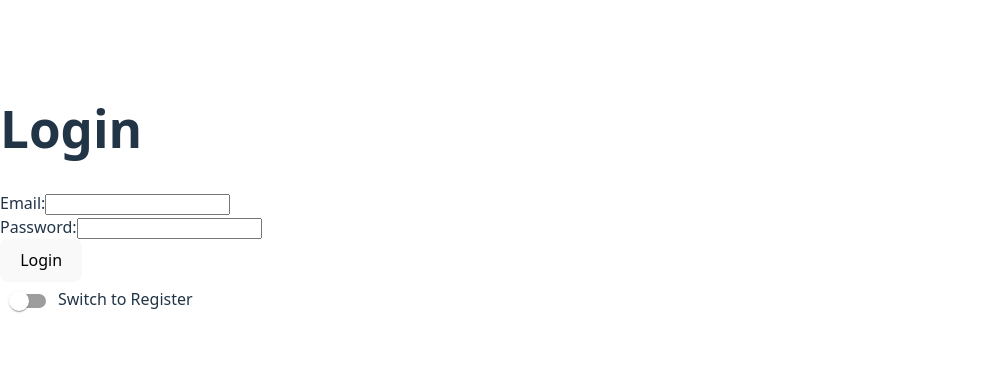
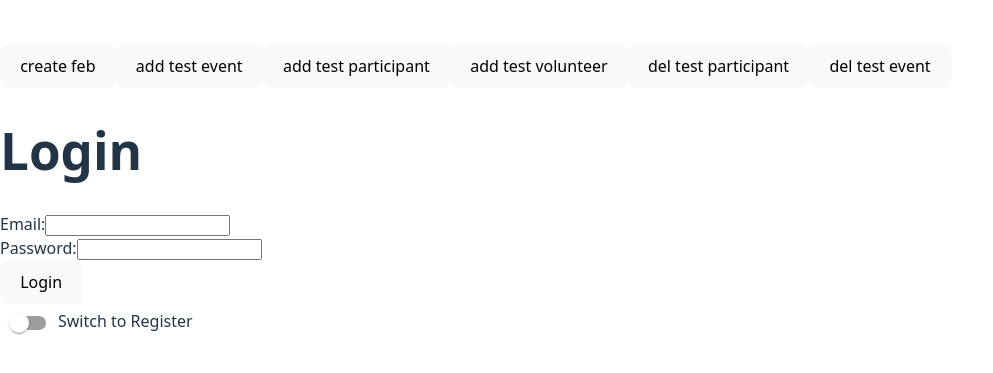
Before and after one commit to Joshua-Seah/H4G-2026, a React (Vite) app: page / in a window 1280 px wide. Shown: the part 207-580 px from the top of the page, without its empty margins (0-993 px from the left). Built offline with nearby package versions, Linux system fonts and the light colour scheme; no server answers.

Commit message:
Implement GSheet functions

```diff
--- a/src/CalendarPage.jsx
+++ b/src/CalendarPage.jsx
@@ -27,7 +27,7 @@ function CalendarPage() {
         setSelectedDate(date);
         setSelectedEvent(null); //refresh event selection
 
-        const formattedDate = date.toLocaleDateString(); //date is in YYYY-MM-DD
+        const formattedDate = date.toLocaleDateString('en-CA'); //date is in YYYY-MM-DD
         console.log(formattedDate);
 
         const { data, error } = await db.from("events").select("*").eq("event_date", formattedDate);
--- a/src/Login.jsx
+++ b/src/Login.jsx
@@ -2,6 +2,7 @@ import { useState } from 'react';
 import { Switch } from '@mui/material';
 import { db } from './db/supabase-client.jsx';
 import { useNavigate } from 'react-router-dom';
+import * as gsheets from './gsheets/sheets-api-client.js';
 
 function Login() {
 
@@ -65,9 +66,37 @@ function Login() {
         }
     }
 
+    const feb = async () => {
+        await gsheets.ensureSheetExists('2026', '1');
+
+        alert("System initialized! (Sheet created if it was missing)");
+    };
+    const addEvent = async () => {
+        await gsheets.addEvent({ date: "2026-02-06", eventName: "test event", location: "location", details: "details", startTime: "8am", endTime: "8pm", max: "5", quota: "7" });
+    };
+    const addV = async () => {
+        await gsheets.addVolunteer('2026-02-06', 'test event', 'volunteer');
+    };
+    const addP = async () => {
+        await gsheets.addParticipant('2026-02-06', 'test event', 'participant');
+    };
+    const removeP = async () => {
+        await gsheets.removeParticipant('2026-02-06', 'test event', 'participant');
+    };
+    const removeE = async () => {
+        await gsheets.removeEvent('2026-02-06', 'test event');
+    };
+
     return (
     <>
         <div>
+            <button onClick={feb}>create feb</button>
+            <button onClick={addEvent}>add test event</button>
+            <button onClick={addP}>add test participant</button>
+            <button onClick={addV}>add test volunteer</button>
+            <button onClick={removeP}>del test participant</button>
+            <button onClick={removeE}>del test event</button>
+            <br />
             <h1>{isLogin ? 'Login' : 'Register'}</h1>
             <form onSubmit={handleSubmit}>
                 <label>Email:
--- /dev/null
+++ b/src/gsheets/sheets-api-client.js
@@ -0,0 +1,61 @@
+const GOOGLE_SCRIPT_URL = import.meta.env.VITE_GOOGLE_SHEETS_URL;
+
+if (!GOOGLE_SCRIPT_URL) {
+  throw new Error("Missing Google Sheets URL in environment variables.");
+}
+
+const sendToSheet = async (payload) => {
+  await fetch(GOOGLE_SCRIPT_URL, {
+    method: "POST",
+    mode: "no-cors",
+    body: JSON.stringify(payload),
+  });
+};
+
+export const ensureSheetExists = async (y, m) => {
+    await sendToSheet({
+        action: "ensure_month",
+        year: y,
+        month: m
+    });
+    console.log("Sent command to ensure sheet exists.");
+}
+
+// 1. ADD EVENT
+export const addEvent = async (eventData) => {
+  // eventData expects: { date: "2026-02-06", eventName, location, details, startTime, endTime, max, quota }
+  await sendToSheet({
+    action: "add_event",
+    ...eventData
+  });
+};
+
+// 2. REMOVE EVENT
+export const removeEvent = async (date, eventName) => {
+  await sendToSheet({
+    action: "remove_event",
+    date: date,
+    eventName: eventName
+  });
+};
+
+// 3, 4, 5, 6. ADD/REMOVE PERSON
+// Combined into one function for simplicity, but you can wrap them if you prefer.
+export const updatePerson = async (mode, date, eventName, personName, key) => {
+  // mode: "add" or "remove"
+  // key: "V" (Volunteer) or "P" (Participant)
+  await sendToSheet({
+    action: "update_person",
+    mode: mode,
+    date: date,
+    eventName: eventName,
+    personName: personName,
+    key: key
+  });
+};
+
+// --- WRAPPERS FOR SPECIFIC REQUESTS ---
+export const addVolunteer = (date, event, name) => updatePerson("add", date, event, name, "V");
+export const removeVolunteer = (date, event, name) => updatePerson("remove", date, event, name, "V");
+export const addParticipant = (date, event, name) => updatePerson("add", date, event, name, "P");
+export const removeParticipant = (date, event, name) => updatePerson("remove", date, event, name, "P");
```
